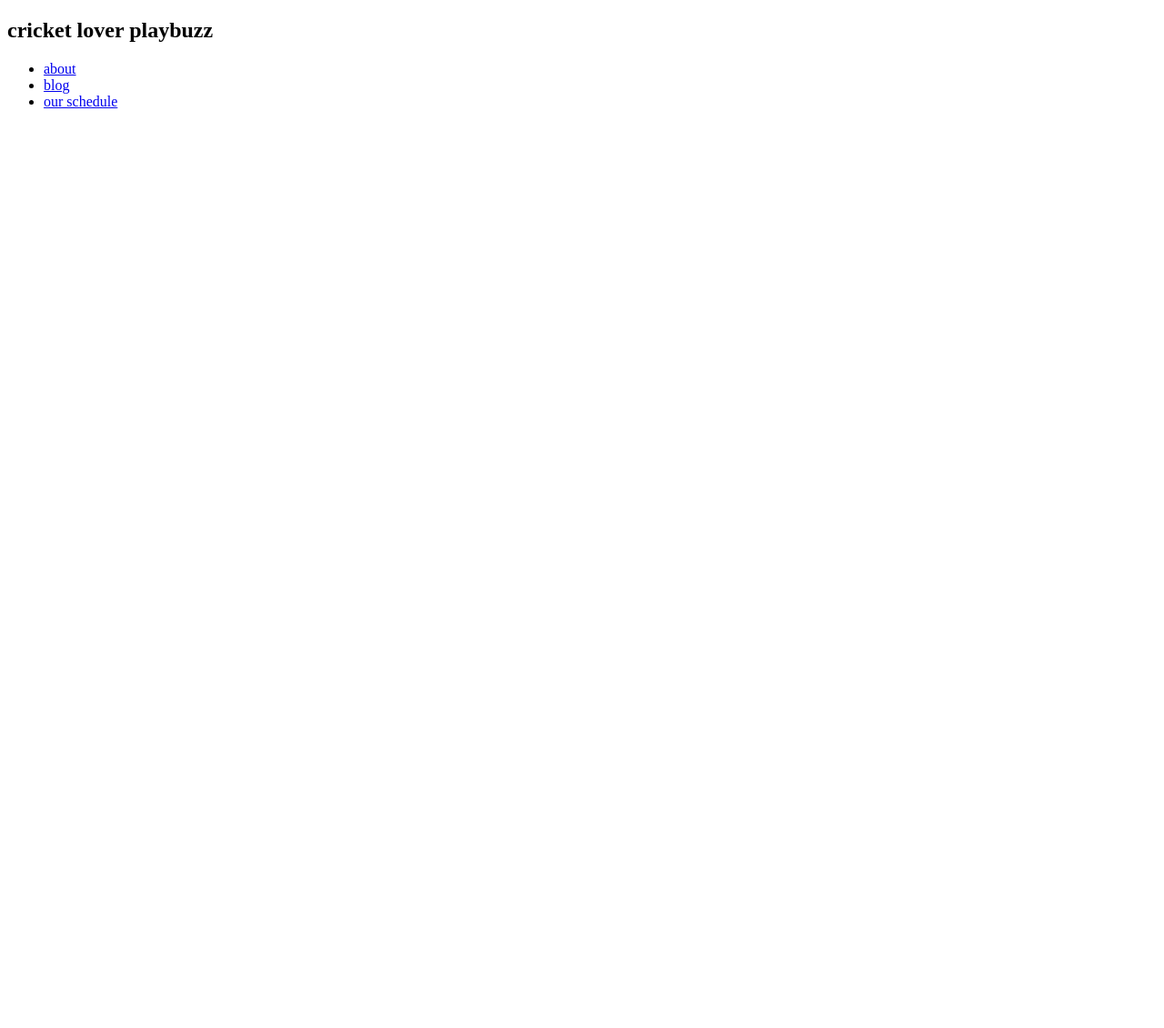
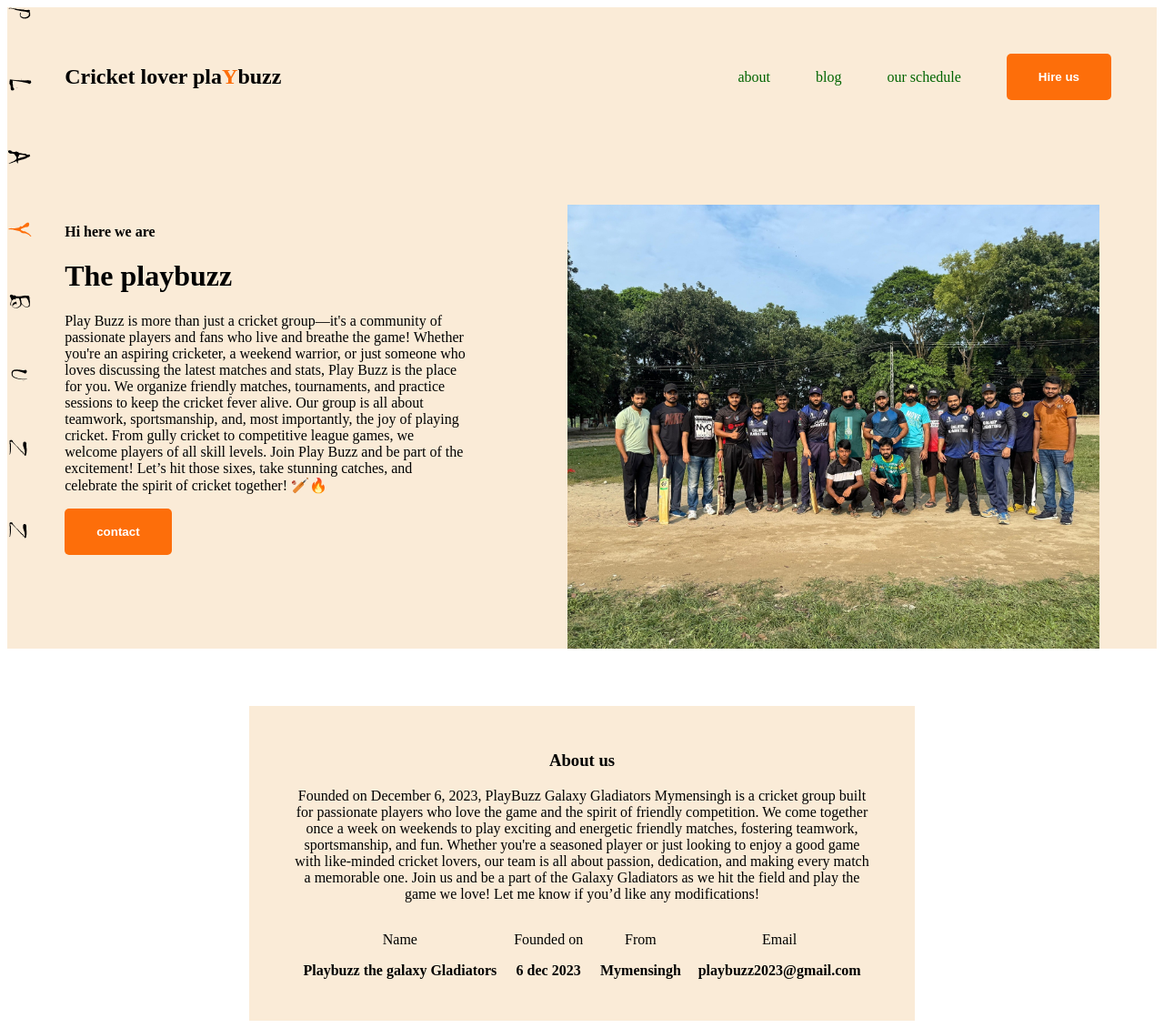
Before and after one commit to salmanrahman-810/playbuzz-web, a plain HTML site: page index.html in a window 1280 px wide. Shown: the whole page at 91% size. Before the commit the page ends 800 px from the top, so only its background shows below. Drawn offline with Linux system fonts and the light colour scheme.

Commit message:
added section and more items

```diff
--- a/index.html
+++ b/index.html
@@ -3,19 +3,68 @@
 <head>
     <meta charset="UTF-8">
     <meta name="viewport" content="width=device-width, initial-scale=1.0">
-    <title>playbuzz web</title>
+     <title>playbuzz web</title>
+     <link rel="preconnect" href="https://fonts.googleapis.com">
+<link rel="preconnect" href="https://fonts.gstatic.com" crossorigin>
+<link href="https://fonts.googleapis.com/css2?family=Open+Sans:ital,wght@0,300..800;1,300..800&display=swap" rel="stylesheet">
+     <link rel="stylesheet" href="styles/portfolio.css">
+
 </head>
-<body>
+<body class="open-sans-normal">
+   <header>
     <nav>
-        <h2>cricket lover playbuzz</h2>
+        <h2 class="title">Cricket lover pla<span class="primary-color">Y</span>buzz</h2>
         <ul>
             <li><a href="about">about</a></li>
             <li><a href="blog">blog</a></li>
             <li><a href="our schedule">our schedule</a></li>
+            <li><a href=""></a><button class="btn-primary">Hire us</button></li>
         </ul>
     </nav>
+    <div class="banner">
+        <div class="banner-content">
+            <h4>Hi here we are</h4>
+            <h1>The playbuzz</h1>
+            <p class="banner-description">Play Buzz is more than just a cricket group—it's a community of passionate players and fans who live and breathe the game! Whether you're an aspiring cricketer, a weekend warrior, or just someone who loves discussing the latest matches and stats, Play Buzz is the place for you.
+
+                We organize friendly matches, tournaments, and practice sessions to keep the cricket fever alive. Our group is all about teamwork, sportsmanship, and, most importantly, the joy of playing cricket. From gully cricket to competitive league games, we welcome players of all skill levels.
+
+                Join Play Buzz and be part of the excitement! Let’s hit those sixes, take stunning catches, and celebrate the spirit of cricket together! 🏏🔥</p>
+                <button class="btn-primary">contact</button>
+        </div><br>
+        <img class="playbuzz-p" src="images/464819920_2597003090492739_4189198602969212110_n.jpg" alt="">
+    </div>
+   </header>
+
 </body>
 <main>
+    <section class="about">
+        <h3 class="section-tittle">About us</h3>
+        <p class="section-description">Founded on December 6, 2023, PlayBuzz Galaxy Gladiators Mymensingh is a cricket group built for passionate players who love the game and the spirit of friendly competition. We come together once a week on weekends to play exciting and energetic friendly matches, fostering teamwork, sportsmanship, and fun.
+
+            Whether you're a seasoned player or just looking to enjoy a good game with like-minded cricket lovers, our team is all about passion, dedication, and making every match a memorable one. Join us and be a part of the Galaxy Gladiators as we hit the field and play the game we love!
+
+            Let me know if you’d like any modifications!
+        </p>
+        <div class="about-items">
+            <div class="about-item">
+                <p class="item-tittle">Name</p>
+                <p class="item-description">Playbuzz the galaxy Gladiators</p>
+            </div>
+            <div class="about-item">
+                <p class="item-tittle">Founded on</p>
+                <p class="item-description">6 dec 2023</p>
+            </div>
+            <div class="about-item">
+                <p class="item-tittle">From</p>
+                <p class="item-description">Mymensingh</p>
+            </div>
+            <div class="about-item">
+                <p class="item-tittle">Email</p>
+                <p class="item-description">playbuzz2023@gmail.com</p>
+            </div>
+        </div>
+    </section>
 
 </main>
 <footer>
--- a/styles/portfolio.css
+++ b/styles/portfolio.css
@@ -0,0 +1,80 @@
+
+.open-sans-normal> {
+    font-family: "Open Sans", serif;
+    font-optical-sizing: auto;
+    font-style: normal;
+    font-variation-settings:
+      "wdth" 100;
+  }
+  .primary-color{
+    color: #FD6E0A;
+  }
+  .btn-primary{
+    background-color: #FD6E0A;
+    font-weight: bold;
+    color: white;
+    border: none;
+    padding: 18px 35px;
+    border-radius: 5px;
+  }
+  .title{
+    margin: 5%;
+  }
+/* header */
+header{
+
+   background-image: url("../images/P\ L\ A\ Y\ B\ U\ Z\ Z2.png");
+    background-color: antiquewhite;
+    background-repeat: no-repeat;
+
+
+}
+nav{
+    display: flex;
+    align-items: center;
+    justify-content: space-between;
+
+}
+nav ul{
+    display:flex ;
+    align-items: center;
+
+}
+nav ul li{
+    list-style: none;
+    margin-right: 50px;
+}
+nav li a{
+    text-decoration: none;
+    color: darkgreen;
+
+
+
+}
+.playbuzz-p{
+    width: 585px;
+}
+.banner{
+    display: flex;
+    margin: 5%;
+}
+.banner-description{
+    width: 80%;
+
+
+}
+main{
+    background-color: antiquewhite;
+    max-width: 50%;
+    margin: 0 auto;
+    padding: 30px 50px;
+    text-align: center;
+
+}
+.item-description{
+    font-weight: 600;
+}
+.about-items{
+    display: flex;
+    justify-content: space-around;
+}
```
Also changed, not shown: images/464819920_2597003090492739_4189198602969212110_n.jpg (added), images/P L A Y B U Z Z2.png (added).
